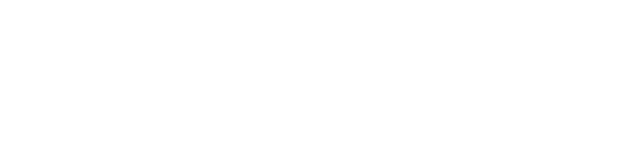
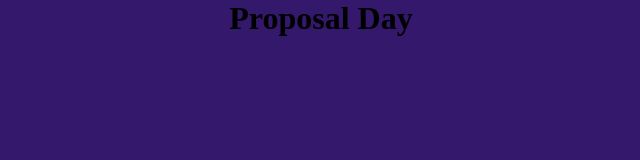
Before and after one commit to seanc00/dayPlanner, a plain HTML site: page index.html in a window 1280 px wide. Shown: the whole page, without its empty margins (319-959 px from the left). Drawn offline with Linux system fonts and the light colour scheme.

Commit message:
added color and global styles and title

```diff
--- a/index.html
+++ b/index.html
@@ -1,6 +1,5 @@
 <!DOCTYPE html>
 <html lang="en">
-
   <head>
       <meta charset="UTF-8">
       <meta name="viewport" content="width=device-width, initial-scale=1.0">
@@ -10,7 +9,9 @@
   </head>
 
   <body>
+    <div class="ttlCont">
+      <h1 class="ttl">Proposal Day</h1>
+    </div>
 
   </body>
-
 </html>
--- a/style.css
+++ b/style.css
@@ -8,3 +8,20 @@ purple - #7360DF
 darker purple - #33186B
 
 */
+
+* {
+  margin: 0;
+  padding: 0;
+}
+
+body {
+  background-color:  #33186B;
+
+  display: flex;
+  justify-content: center;
+}
+
+#ttl {
+  margin: 200px;
+  color: #C499F3;
+}
```
Also changed, not shown: 1 other file. Lines whose indentation alone changed are shown as unchanged.
